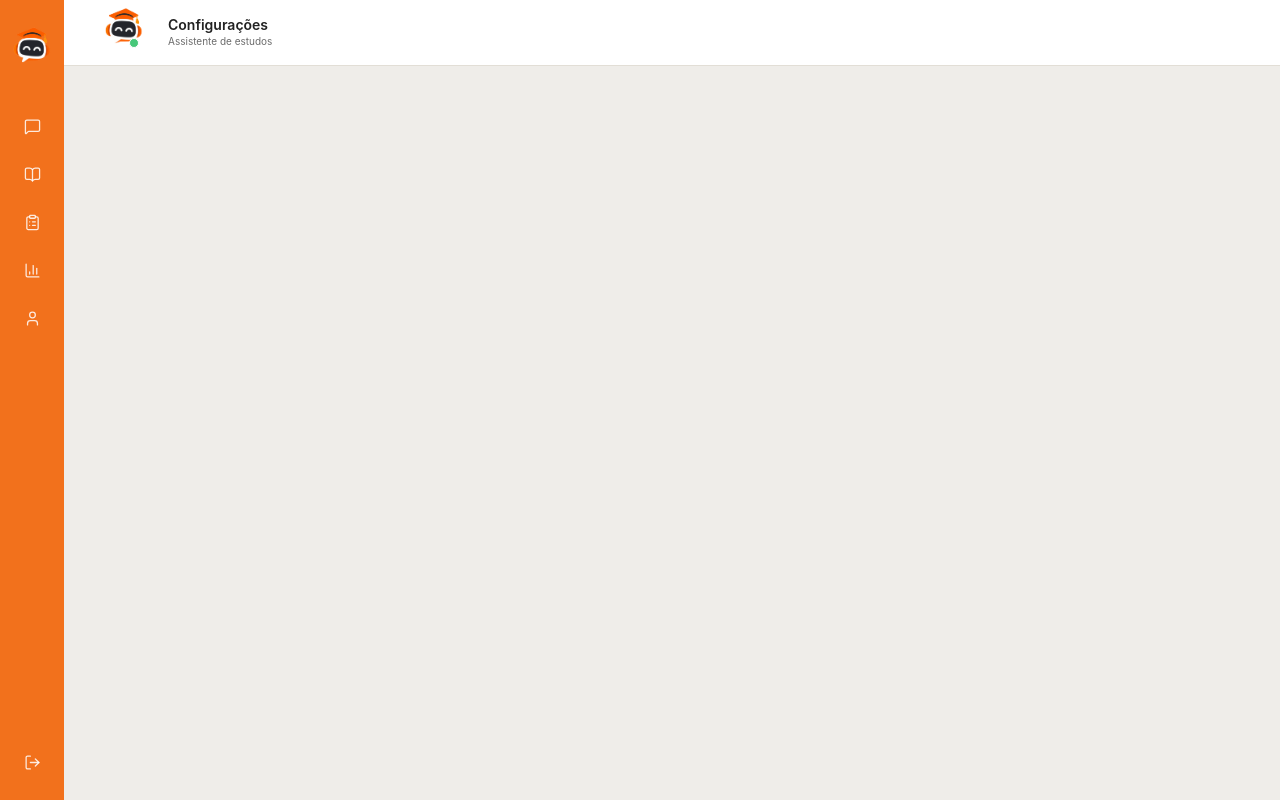
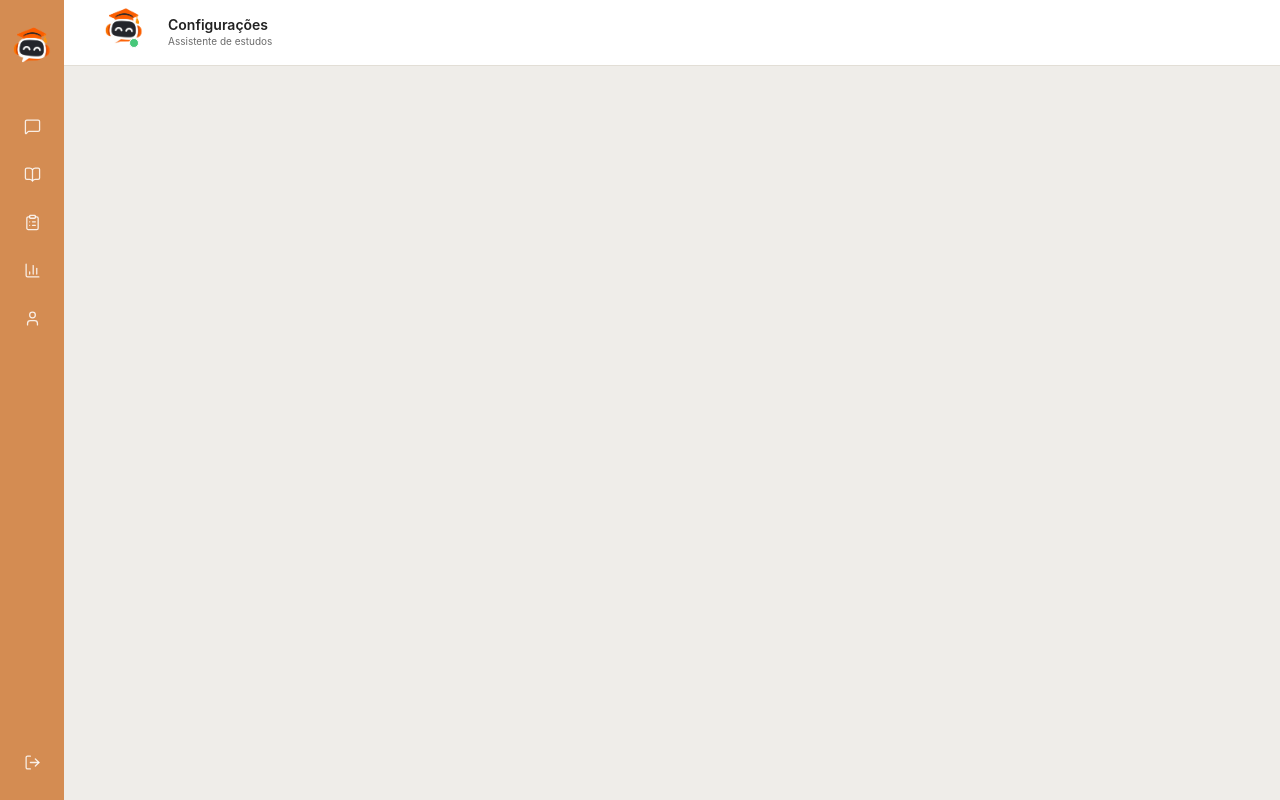
Before and after one commit to Equipe-Skyfall/chatin-front, a Next.js app: page /config in a window 1280 px wide. Built offline with nearby package versions, Linux system fonts and the light colour scheme; no server answers.

Commit message:
STYLE - Ajusta cor da sidebar para laranja menos saturado e adiciona hover branco no logo

```diff
--- a/src/app/globals.css
+++ b/src/app/globals.css
@@ -16,7 +16,7 @@
   --gray: #6b6b6b;
   --surface: #efede9;
   --line: #e2ded6;
-  --sidebar: #f2711c;
+  --sidebar: #d48c52;
   --sidebar-ink: #ffffff;
   --sidebar-active: #f2711c;
 
--- a/src/components/sidenav_components/sidenav.tsx
+++ b/src/components/sidenav_components/sidenav.tsx
@@ -48,7 +48,7 @@ export function Sidenav() {
   return (
     <aside className="sticky top-0 flex h-screen w-[52px] shrink-0 flex-col items-center justify-between bg-sidebar py-4 text-sidebar-ink sm:w-[64px] sm:py-5">
       <div className="flex flex-col items-center gap-5 sm:gap-6">
-        <Link href="/chat" aria-label="CHATin" className="flex h-16 w-16 items-center justify-center overflow-hidden rounded-lg sm:h-16 sm:w-16">
+        <Link href="/chat" aria-label="CHATin" className="flex h-16 w-16 items-center justify-center overflow-hidden rounded-lg transition-colors hover:bg-white sm:h-16 sm:w-16">
           <Image src="/CHATin-LOGO.png" alt="Logo CHATin" width={50} height={50} className="h-full w-full " priority />
         </Link>
         <nav className="flex flex-col items-center gap-3" aria-label="Navegação principal">
```
